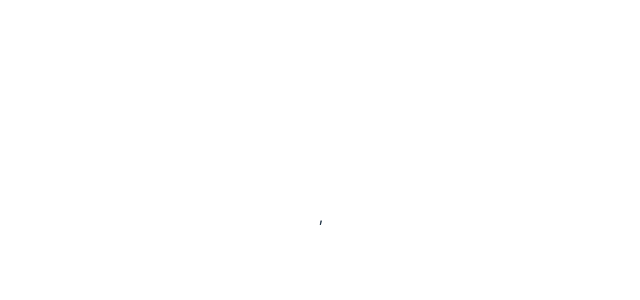
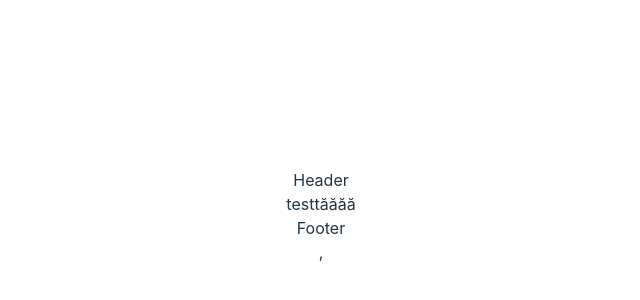
Before and after one commit to trungpc2108/test_code, a React (Vite) app: page /ctdd in a window 1280 px wide. Before the commit this address had no page. Shown: the part 184-484 px from the top of the page, without its empty margins (319-959 px from the left). Built offline with nearby package versions, Linux system fonts and the light colour scheme.

Commit message:
caws
sdaada

```diff
--- a/src/App.tsx
+++ b/src/App.tsx
@@ -1,19 +1,18 @@
-
-import { Route, Routes } from 'react-router-dom'
-import './App.css'
-import Layout from './components/layout'
+import { Route, Routes } from "react-router-dom";
+import "./App.css";
+import Layout from "./components/layout";
+import Ctdd from "./components/ctdd";
 
 function App() {
-
   return (
     <>
-      <Routes >
-        <Route path='' element={<Layout />}>
-
+      <Routes>
+        <Route path="" element={<Layout />}>
+          <Route path="ctdd" element={<Ctdd />} />
         </Route>
       </Routes>
     </>
-  )
+  );
 }
 
-export default App
+export default App;
--- /dev/null
+++ b/src/components/ctdd.tsx
@@ -0,0 +1,7 @@
+import React from "react";
+
+const Ctdd = () => {
+  return <div>testtăăăă</div>;
+};
+
+export default Ctdd;
```
